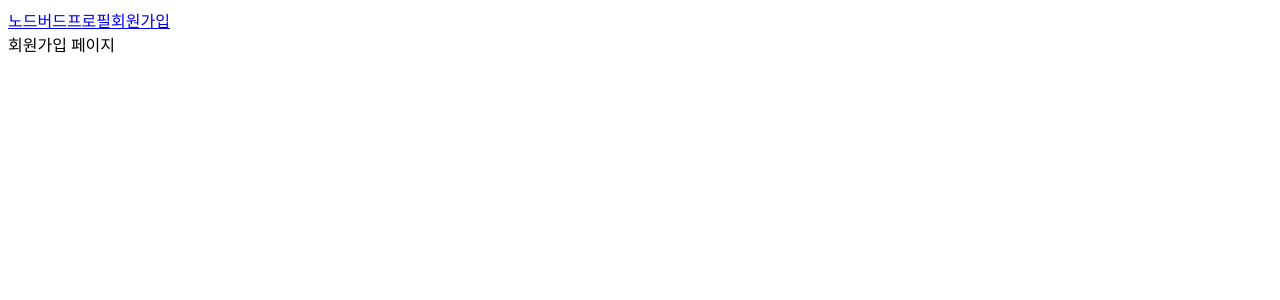
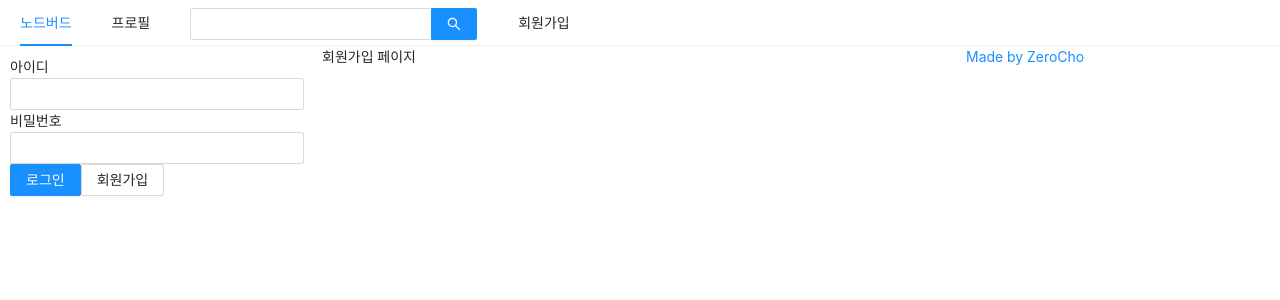
Before and after one commit to injulme/NodeBird, a Next.js app in the folder prepare/front/: page /signup in a window 1280 px wide. Shown: the top 300 px of the page. Built offline with nearby package versions, Linux system fonts and the light colour scheme.

Commit message:
styled-components 사용, antd 사용, 로그인/사용자 폼 컴포넌트 구현

```diff
--- a/prepare/front/components/AppLayout.js
+++ b/prepare/front/components/AppLayout.js
@@ -1,28 +1,66 @@
-import React from "react";
-import propTypes from "prop-types";
+import React, { useState } from "react";
+import PropTypes from "prop-types";
 import Link from "next/link";
+import { Menu, Input, Row, Col } from "antd";
+import styled from "styled-components";
+import UserProfile from "../components/UserProfile";
+import LoginForm from "../components/LoginForm";
+
+const SearchInput = styled(Input.Search)`
+  vertical-align: middle;
+`;
 
 const AppLayout = ({ children }) => {
+  const [isLoggedIn, setIsLoggedIn] = useState(false);
   return (
     <div>
-      <div>
+      <Menu mode="horizontal">
+        <Menu.Item>
           <Link href="/">
             <a>노드버드</a>
           </Link>
+        </Menu.Item>
+        <Menu.Item>
           <Link href="/profile">
             <a>프로필</a>
           </Link>
+        </Menu.Item>
+        <Menu.Item>
+          <SearchInput enterButton style={{ verticalAlign: "middle" }} />
+        </Menu.Item>
+        <Menu.Item>
           <Link href="/signup">
             <a>회원가입</a>
           </Link>
-      </div>
+        </Menu.Item>
+      </Menu>
+      <Row gutter={8}>
+        <Col xs={24} md={6}>
+          {isLoggedIn ? (
+            <UserProfile setIsLoggedIn={setIsLoggedIn} />
+          ) : (
+            <LoginForm setIsLoggedIn={setIsLoggedIn} />
+          )}
+        </Col>
+        <Col xs={24} md={12}>
           {children}
+        </Col>
+        <Col xs={24} md={6}>
+          <a
+            href="https://www.zerocho.com"
+            target={"_blank"}
+            rel="noreferrer noopener"
+          >
+            Made by ZeroCho
+          </a>
+        </Col>
+      </Row>
     </div>
   );
 };
 
 AppLayout.propTypes = {
-  children: propTypes.node.isRequired,
+  children: PropTypes.node.isRequired,
 };
 
 export default AppLayout;
--- /dev/null
+++ b/prepare/front/components/LoginForm.js
@@ -0,0 +1,63 @@
+import React, { useCallback, useState } from "react";
+import { Form, Input, Button } from "antd";
+import Link from "next/link";
+import styled from "styled-components";
+
+const ButtonWrapper = styled.div`
+  margin-tops: 10px;
+`;
+
+const FormWrapper = styled(Form)`
+  padding: 10px;
+`;
+
+const LoginForm = ({ setIsLoggedIn }) => {
+  const [id, setId] = useState("");
+  const [password, setPassword] = useState("");
+
+  const onChangeId = useCallback((e) => {
+    setId(e.target.value);
+  }, []);
+
+  const onChangePassword = useCallback((e) => {
+    setPassword(e.target.value);
+  }, []);
+
+  const onSubmitForm = useCallback(() => {
+    console.log(id, password);
+    setIsLoggedIn(true);
+  }, [id, password]);
+
+  return (
+    <FormWrapper onFinish={onSubmitForm}>
+      <div>
+        <label htmlFor="user-id">아이디</label>
+        <br />
+        <Input name="user-id" value={id} onChange={onChangeId} required />
+      </div>
+      <div>
+        <label htmlFor="user-password">비밀번호</label>
+        <br />
+        <Input
+          name="user-password"
+          value={password}
+          type="password"
+          onChange={onChangePassword}
+          required
+        />
+      </div>
+      <ButtonWrapper>
+        <Button type="primary" htmlType="submit" loading={false}>
+          로그인
+        </Button>
+        <Link href="/signup">
+          <a>
+            <Button>회원가입</Button>
+          </a>
+        </Link>
+      </ButtonWrapper>
+    </FormWrapper>
+  );
+};
+
+export default LoginForm;
--- /dev/null
+++ b/prepare/front/components/UserProfile.js
@@ -0,0 +1,32 @@
+import React, { useCallback } from "react";
+import { Avatar, Button, Card } from "antd";
+
+const UserProfile = ({ setIsLoggedIn }) => {
+  const onLogOut = useCallback(() => {
+    setIsLoggedIn(false);
+  }, []);
+
+  return (
+    <Card
+      actions={[
+        <div key="twit">
+          짹짹
+          <br />0
+        </div>,
+        <div key="followings">
+          팔로잉
+          <br />0
+        </div>,
+        <div key="followings">
+          팔로워
+          <br />0
+        </div>,
+      ]}
+    >
+      <Card.Meta avatar={<Avatar>HJ</Avatar>} title="Hyojin" />
+      <Button onClick={onLogOut}>로그아웃</Button>
+    </Card>
+  );
+};
+
+export default UserProfile;
--- a/prepare/front/package.json
+++ b/prepare/front/package.json
@@ -10,10 +10,13 @@
   "author": "Hyojin",
   "license": "ISC",
   "dependencies": {
+    "@ant-design/icons": "^4.7.0",
+    "antd": "^4.21.0",
     "next": "^9.5.5",
     "prop-types": "^15.8.1",
     "react": "^18.1.0",
-    "react-dom": "^18.1.0"
+    "react-dom": "^18.1.0",
+    "styled-components": "^5.3.5"
   },
   "devDependencies": {
     "eslint": "^8.17.0",
--- /dev/null
+++ b/prepare/front/pages/_app.js
@@ -0,0 +1,22 @@
+import React from "react";
+import PropTypes from "prop-types";
+import Head from "next/head";
+import "antd/dist/antd.css";
+
+const NodeBird = ({ Component }) => {
+  return (
+    <>
+      <Head>
+        <meta charSet="utf-8" />
+        <title>NodeBird</title>
+      </Head>
+      <Component />
+    </>
+  );
+};
+
+NodeBird.propTypes = {
+  Component: PropTypes.elementType.isRequired,
+};
+
+export default NodeBird;
--- a/prepare/front/pages/signup.js
+++ b/prepare/front/pages/signup.js
@@ -1,10 +1,14 @@
+import Head from "next/head";
 import React from "react";
 import AppLayout from "../components/AppLayout";
 const Signup = () => {
   return (
-    <AppLayout>
-      <div>회원가입 페이지</div>
-    </AppLayout>
+    <>
+      <Head>
+        <title>회원가입 | NodeBird</title>
+      </Head>
+      <AppLayout>회원가입 페이지</AppLayout>
+    </>
   );
 };
 
```
Also changed, not shown: prepare/front/pages/profile.js (+7 -3 lines), 1 other file (tests, documents, lock files or other folders). Lines whose indentation alone changed are shown as unchanged.
